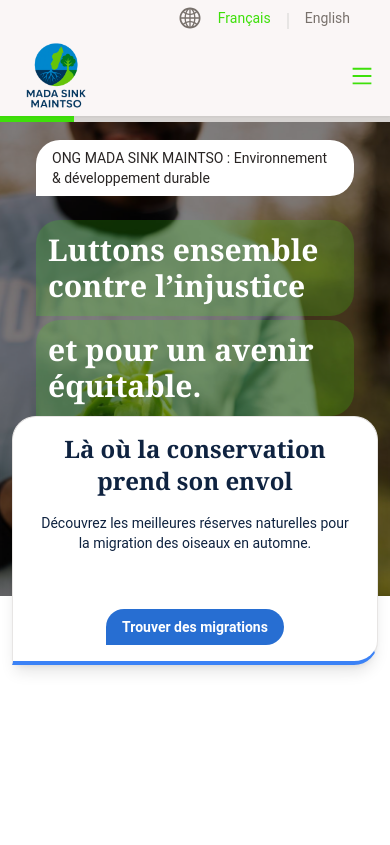
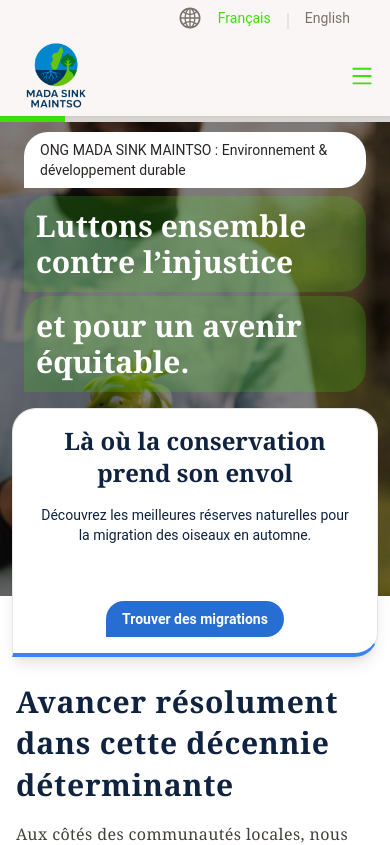
Before and after one commit to ramandimbsonMg/ikolo-website, a Next.js app: page / in a window 390 px wide. Shown: the top 845 px of the page. Built offline with nearby package versions, Linux system fonts and the light colour scheme.

Commit message:
Fixe: stepping

```diff
--- a/src/pages/index.tsx
+++ b/src/pages/index.tsx
@@ -37,7 +37,7 @@ puits de carbone naturels à Madagascar"
       />
       <Navigation />
       <Layout isDisplayBreakCrumbs={false}>
-        <div className="relative min-h-screen flex flex-col">
+        <div className="relative lg:min-h-screen flex flex-col">
           {/* Hero Section */}
           <HeroActuality />
         </div>
--- a/src/ui/components/about/about-sections.tsx
+++ b/src/ui/components/about/about-sections.tsx
@@ -44,7 +44,7 @@ export const AboutSections = () => {
   ];
 
   return (
-    <div className="lg:grid lg:grid-cols-12 gap-6">
+    <div className="lg:grid lg:grid-cols-12 lg:gap-6">
       <div className="col-span-4">
         <Typography variant="xlarge" className="text-primary-800 font-semibold">
           {lang === "FR"
--- a/src/ui/components/actuality/card-hero.tsx
+++ b/src/ui/components/actuality/card-hero.tsx
@@ -29,7 +29,7 @@ export function CardHeroActuality({ className }: CardHeroActualityProps) {
 
   return (
     <div
-      className={`relative bg-white dark:bg-gray-800 px-6 pt-20 pb-4 space-y-4 rounded-lg rounded-bl-none overflow-hidden shadow-lg hover:shadow-xl transition-shadow border-b-4 border-b-blue-500 group ${
+      className={`relative bg-white dark:bg-gray-800 px-6 lg:pt-20 pb-4 space-y-4 rounded-lg rounded-bl-none overflow-hidden shadow-lg hover:shadow-xl transition-shadow border-b-4 border-b-blue-500 group ${
         className || ""
       }`}
     >
--- a/src/ui/components/actuality/hero.tsx
+++ b/src/ui/components/actuality/hero.tsx
@@ -59,14 +59,14 @@ export function HeroActuality() {
 
       {/* Contenu */}
       <div className="lg:grid px-3 lg:grid-cols-12 mx-auto max-w-7xl relative z-20 pb-6">
-        <div className="lg:col-span-7 lg:max-w-4xl mx-auto px-6 lg:mt-10 mt-2">
-          <p className="mt-4 lg:text-lg bg-white pt-2 pb-2 px-4 rounded-lg rounded-bl-none text-gray-800 inline-block">
+        <div className="lg:col-span-7 lg:max-w-4xl mx-auto lg:px-6 lg:mt-10 mt-2 px-3">
+          <p className="lg:mt-4 mt-2 lg:text-lg bg-white pt-2 pb-2 px-4 rounded-lg rounded-bl-none text-gray-800 inline-block">
             {lang === "FR"
               ? "ONG MADA SINK MAINTSO : Environnement & développement durable"
               : "MADA SINK MAINTSO ONG: Environment & Sustainable Development"}
           </p>
           <div className="space-y-1">
-            <h1 className="mt-6 text-3xl lg:text-5xl font-bold bg-green-500/20 rounded-lg rounded-bl-none px-3 pt-3 pb-3 font-serif">
+            <h1 className="lg:mt-6 mt-2 text-3xl lg:text-5xl font-bold bg-green-500/20 rounded-lg rounded-bl-none px-3 pt-3 pb-3 font-serif">
               {lang === "FR"
                 ? "Luttons ensemble contre l’injustice"
                 : "Let’s fight together against injustice"}
@@ -79,7 +79,7 @@ export function HeroActuality() {
           </div>
         </div>
 
-        <CardHeroActuality className="lg:col-span-5 text-center text-green-700 shadow-lg border lg:mt-60 z-10 absolute inset-0 pt-4" />
+        <CardHeroActuality className="lg:col-span-5 text-center text-green-700 shadow-lg border lg:mt-60 z-10 absolute inset-0 pt-4 mt-4" />
       </div>
     </section>
   );
```
